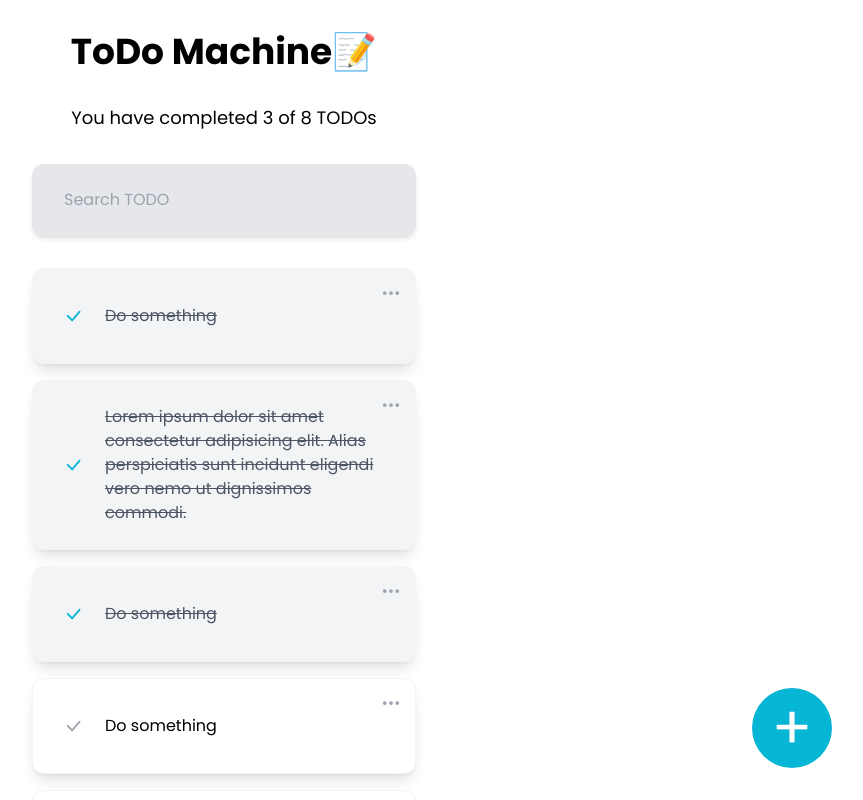
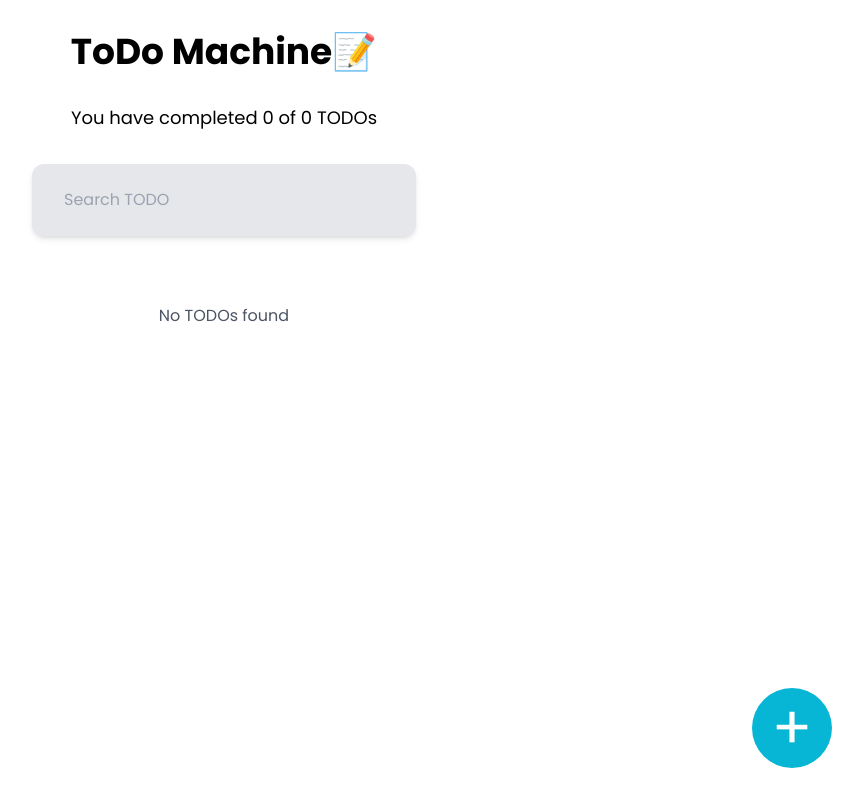
Before and after one commit to fernando801/ToDo-Machine, a React (Vite) app: page / in a window 1280 px wide. Shown: the top 800 px of the page, without its empty margins (416-1279 px from the left). Built offline with nearby package versions, Linux system fonts and the light colour scheme.

Commit message:
ToDos are now stored in local storage

```diff
--- a/src/App.jsx
+++ b/src/App.jsx
@@ -4,33 +4,39 @@ import ToDoSearch from './ToDoSearch'
 import ToDoList from './ToDoList'
 import CreateToDoButton from './CreateToDoButton'
 
-const defaultToDos = [
-  { id:'1', text:'Do something', completed:true},
-  { id:'2', text:'Lorem ipsum dolor sit amet consectetur adipisicing elit. Alias perspiciatis sunt incidunt eligendi vero nemo ut dignissimos commodi.', completed:true},
-  { id:'3', text:'Do something', completed:true},
-  { id:'4', text:'Do something', completed:false},
-  { id:'5', text:'Do something', completed:false},
-  { id:'6', text:'Lorem ipsum dolor sit amet consectetur adipisicing elit. Alias perspiciatis sunt incidunt eligendi vero nemo ut dignissimos commodi.', completed:false},
-  { id:'7', text:'Do something', completed:false},
-  { id:'8', text:'Do something', completed:false}
-]
+// const myToDos = [
+//   { id:'1', text:'Do something', completed:false},
+//   { id:'2', text:'Lorem ipsum dolor sit amet consectetur adipisicing elit. Alias perspiciatis sunt incidunt eligendi vero nemo ut dignissimos commodi.', completed:false},
+//   { id:'3', text:'Do something', completed:false},
+//   { id:'4', text:'Do something', completed:false},
+//   { id:'5', text:'Do something', completed:false},
+//   { id:'6', text:'Lorem ipsum dolor sit amet consectetur adipisicing elit. Alias perspiciatis sunt incidunt eligendi vero nemo ut dignissimos commodi.', completed:false},
+//   { id:'7', text:'Do something', completed:false},
+//   { id:'8', text:'Do something', completed:false}
+// ]
 
 function App() {
+  const defaultToDos = JSON.parse( localStorage.getItem('TODOS') || JSON.stringify([]) )
   const [searchValue, setSearchValue] = useState('')
   const [todos, setToDos] = useState(defaultToDos)
+
+  const saveToDos = (newToDos) => {
+    localStorage.setItem('TODOS', JSON.stringify(newToDos))
+    setToDos(newToDos)
+  }
 
   const switchToDoState = (id) => {
     const toDoIndex = todos.findIndex(todo => todo.id == id)
     const newToDos = [...todos]
     newToDos[toDoIndex].completed = !newToDos[toDoIndex].completed
-    setToDos(newToDos)
+    saveToDos(newToDos)
   }
 
   const deleteToDo = (id) => {
     const toDoIndex = todos.findIndex(todo => todo.id == id)
     const newToDos = [...todos]
     newToDos.splice(toDoIndex,1)
-    setToDos(newToDos)
+    saveToDos(newToDos)
   }
 
   return (
--- a/src/ToDoItem.jsx
+++ b/src/ToDoItem.jsx
@@ -7,12 +7,14 @@ const ToDoItem = (props) => {
                    rounded-xl border-[1px] border-gray-100
                    flex items-center
                    shadow-lg relative
-                   transition-all ease-linear duration-100
+                   transition-all ease-linear duration-200
                    ${props.completed ? 'bg-gray-100': 'bg-white' }`}>
       <div className={`min-w-[2rem] h-8
                       flex items-center justify-center
                       hover:cursor-pointer
-                      hover:text-cyan-500
+                      sm:hover:text-cyan-500
+                      active:text-cyan-500
+                      active:scale-90
                       ${props.completed ? 'text-cyan-500' : 'text-gray-400'}`}
                       onClick={()=>{props.switcher(props.id)}}>
         <BsCheckLg size='20'/>
```
